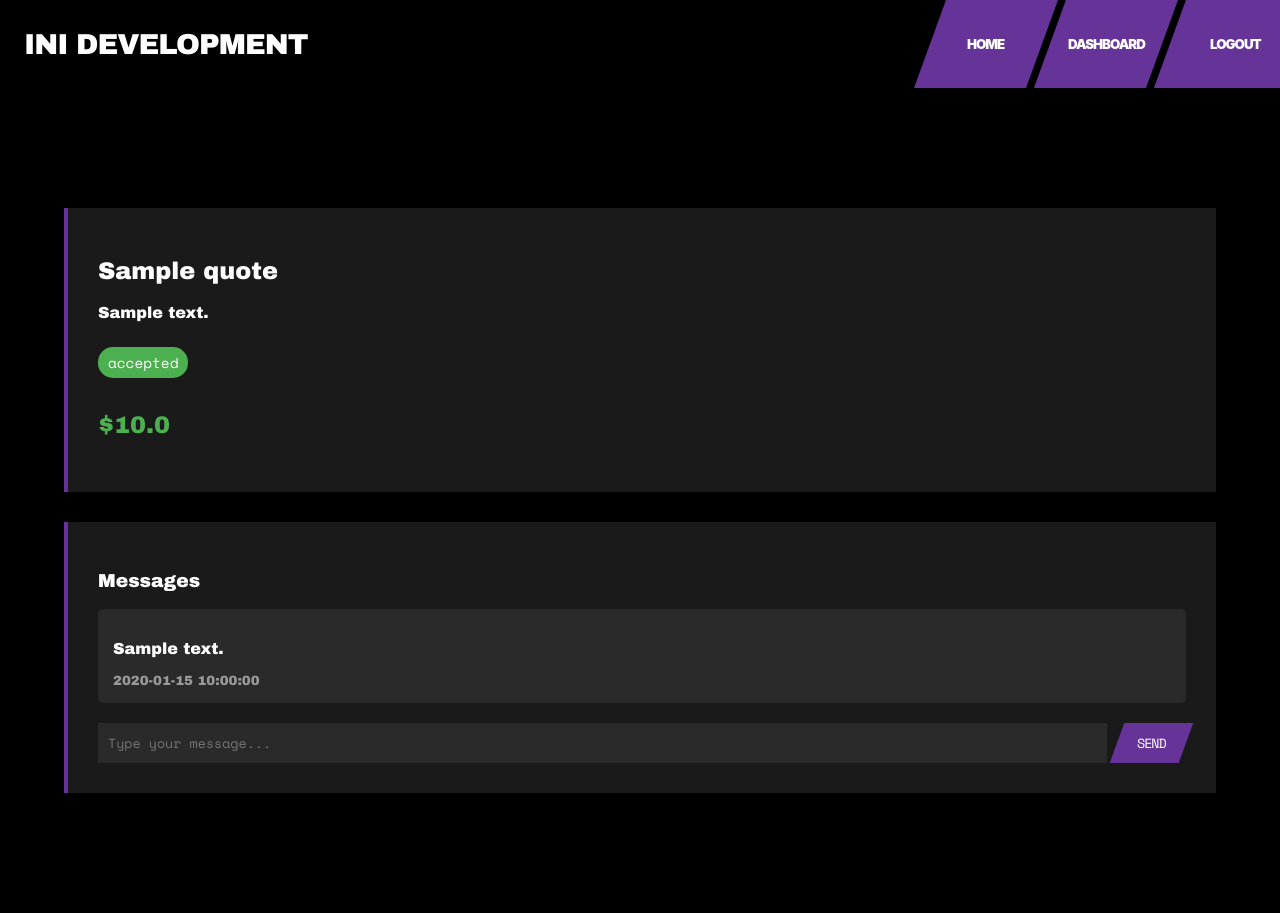
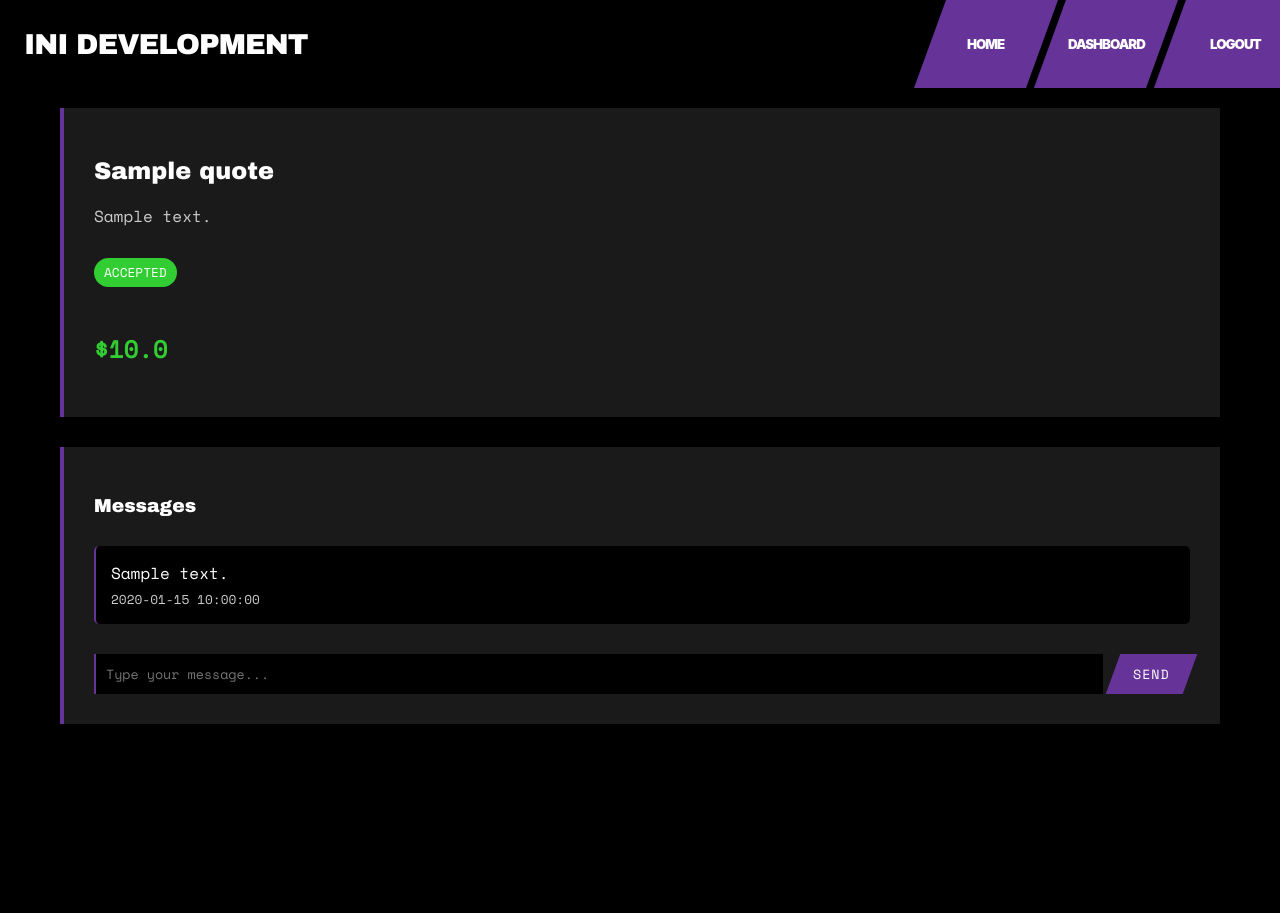
Before and after one commit to pixel123456789/UnconsciousSlategreyVolume, a Flask app: page /quote/1 in a window 1280 px wide. After the commit the page ends 724 px from the top, so only its background shows below. Run offline with Flask 3, Linux system fonts and the light colour scheme; the visitor is signed in with stand-in values (Sample User, id 1); tables that the repository leaves empty hold one stand-in row (values such as "Sample post").

Commit message:
Assistant checkpoint: Fix quote system UI and functionality
Assistant generated file changes:
- templates/dashboard/user.html: Add quote modal and improve UI
- static/css/dashboard.css: Add modal and improve dashboard styles
- main.py: Update quote handling

---

User prompt:

request a quote doesnt work, the whole flow is fucked, the ui is fucked, fix it.

Replit-Commit-Author: Assistant
Replit-Commit-Session-Id: 70185598-ea54-461f-bd7a-71cfd610141f

```diff
--- a/main.py
+++ b/main.py
@@ -153,12 +153,27 @@ def create_quote():
     description = request.form['description']
 
     db = get_db()
-    db.execute('INSERT INTO quotes (user_id, title, description) VALUES (?, ?, ?)',
-              [session['user_id'], title, description])
-    db.commit()
-    db.close()
+    try:
+        # Create quote
+        db.execute('INSERT INTO quotes (user_id, title, description) VALUES (?, ?, ?)',
+                  [session['user_id'], title, description])
 
-    flash('Quote request submitted successfully')
+        # Get admin user
+        admin = db.execute('SELECT id FROM users WHERE username = ?', ['admin']).fetchone()
+
+        # Create notification for admin
+        if admin:
+            db.execute('INSERT INTO notifications (user_id, content) VALUES (?, ?)',
+                      [admin['id'], f'New quote request: {title}'])
+
+        db.commit()
+        flash('Quote request submitted successfully')
+    except sqlite3.Error as e:
+        db.rollback()
+        flash('Error creating quote request')
+    finally:
+        db.close()
+
     return redirect(url_for('dashboard'))
 
 @app.route('/update_quote', methods=['POST'])
--- a/static/css/dashboard.css
+++ b/static/css/dashboard.css
@@ -281,3 +281,259 @@
     color: white;
     font-family: 'Space Mono', monospace;
 }
+/* Dashboard Container */
+.dashboard-container {
+    padding: 20px;
+    max-width: 1200px;
+    margin: 0 auto;
+}
+
+.section {
+    background: #1a1a1a;
+    border-left: 4px solid rebeccapurple;
+    padding: 20px;
+    margin-bottom: 30px;
+}
+
+.section h3 {
+    color: white;
+    margin-bottom: 20px;
+}
+
+.cards-grid {
+    display: grid;
+    grid-template-columns: repeat(auto-fill, minmax(250px, 1fr));
+    gap: 20px;
+}
+
+.card {
+    background: #000;
+    padding: 20px;
+    border-left: 4px solid rebeccapurple;
+    cursor: pointer;
+    transition: transform 0.3s ease;
+}
+
+.card:hover {
+    transform: translateY(-5px);
+}
+
+.card h4 {
+    color: white;
+    margin: 0 0 10px 0;
+}
+
+.card p {
+    color: #cccccc;
+    margin: 5px 0;
+    font-family: 'Space Mono', monospace;
+}
+
+/* Modal Styles */
+.modal {
+    display: none;
+    position: fixed;
+    top: 0;
+    left: 0;
+    width: 100%;
+    height: 100%;
+    background: rgba(0, 0, 0, 0.8);
+    z-index: 1000;
+}
+
+.modal-content {
+    background: #1a1a1a;
+    border-left: 4px solid rebeccapurple;
+    max-width: 500px;
+    margin: 100px auto;
+    padding: 30px;
+    position: relative;
+}
+
+.close {
+    position: absolute;
+    right: 20px;
+    top: 10px;
+    color: white;
+    font-size: 28px;
+    cursor: pointer;
+}
+
+.form-group {
+    margin-bottom: 20px;
+}
+
+.form-group label {
+    display: block;
+    color: white;
+    margin-bottom: 8px;
+    font-family: 'Space Mono', monospace;
+}
+
+.form-group input,
+.form-group textarea {
+    width: 100%;
+    padding: 10px;
+    background: #000;
+    border: none;
+    border-left: 2px solid rebeccapurple;
+    color: white;
+    font-family: 'Space Mono', monospace;
+}
+
+.form-group textarea {
+    height: 150px;
+    resize: vertical;
+}
+
+.action-button {
+    background: rebeccapurple;
+    color: white;
+    border: none;
+    padding: 10px 20px;
+    cursor: pointer;
+    font-family: 'Space Mono', monospace;
+    text-transform: uppercase;
+    letter-spacing: 1px;
+    transition: background 0.3s ease;
+}
+
+.action-button:hover {
+    background: #663399;
+}
+
+/* Quote Details Styles */
+.quote-details {
+    background: #1a1a1a;
+    border-left: 4px solid rebeccapurple;
+    padding: 30px;
+    margin-bottom: 30px;
+}
+
+.quote-details h2 {
+    color: white;
+    margin-bottom: 20px;
+}
+
+.description {
+    color: #cccccc;
+    font-family: 'Space Mono', monospace;
+    margin-bottom: 20px;
+}
+
+.status-badge {
+    display: inline-block;
+    padding: 5px 10px;
+    color: white;
+    font-family: 'Space Mono', monospace;
+    text-transform: uppercase;
+    font-size: 0.8em;
+    margin-bottom: 20px;
+}
+
+.status-badge.pending {
+    background: #ffa500;
+}
+
+.status-badge.quoted {
+    background: #4169e1;
+}
+
+.status-badge.accepted {
+    background: #32cd32;
+}
+
+.status-badge.rejected {
+    background: #dc143c;
+}
+
+.price {
+    color: #32cd32;
+    font-size: 1.5em;
+    font-family: 'Space Mono', monospace;
+    margin-bottom: 20px;
+}
+
+.admin-actions,
+.client-actions {
+    margin-top: 20px;
+}
+
+.admin-actions form {
+    display: flex;
+    gap: 10px;
+}
+
+.admin-actions input[type="number"] {
+    padding: 10px;
+    background: #000;
+    border: none;
+    border-left: 2px solid rebeccapurple;
+    color: white;
+    font-family: 'Space Mono', monospace;
+}
+
+.client-actions {
+    display: flex;
+    gap: 10px;
+}
+
+.accept {
+    background: #32cd32;
+}
+
+.reject {
+    background: #dc143c;
+}
+
+/* Messages Section */
+.messages-section {
+    background: #1a1a1a;
+    border-left: 4px solid rebeccapurple;
+    padding: 30px;
+}
+
+.messages-section h3 {
+    color: white;
+    margin-bottom: 20px;
+}
+
+.messages-container {
+    max-height: 400px;
+    overflow-y: auto;
+    margin-bottom: 20px;
+}
+
+.message {
+    background: #000;
+    padding: 15px;
+    margin-bottom: 10px;
+    border-left: 2px solid rebeccapurple;
+}
+
+.message p {
+    color: white;
+    margin: 0 0 5px 0;
+    font-family: 'Space Mono', monospace;
+}
+
+.message small {
+    color: #cccccc;
+    font-size: 0.8em;
+    font-family: 'Space Mono', monospace;
+}
+
+.message-form {
+    display: flex;
+    gap: 10px;
+}
+
+.message-form input[type="text"] {
+    flex: 1;
+    padding: 10px;
+    background: #000;
+    border: none;
+    border-left: 2px solid rebeccapurple;
+    color: white;
+    font-family: 'Space Mono', monospace;
+}
```
Also changed, not shown: templates/dashboard/user.html (+30 -1 lines).
